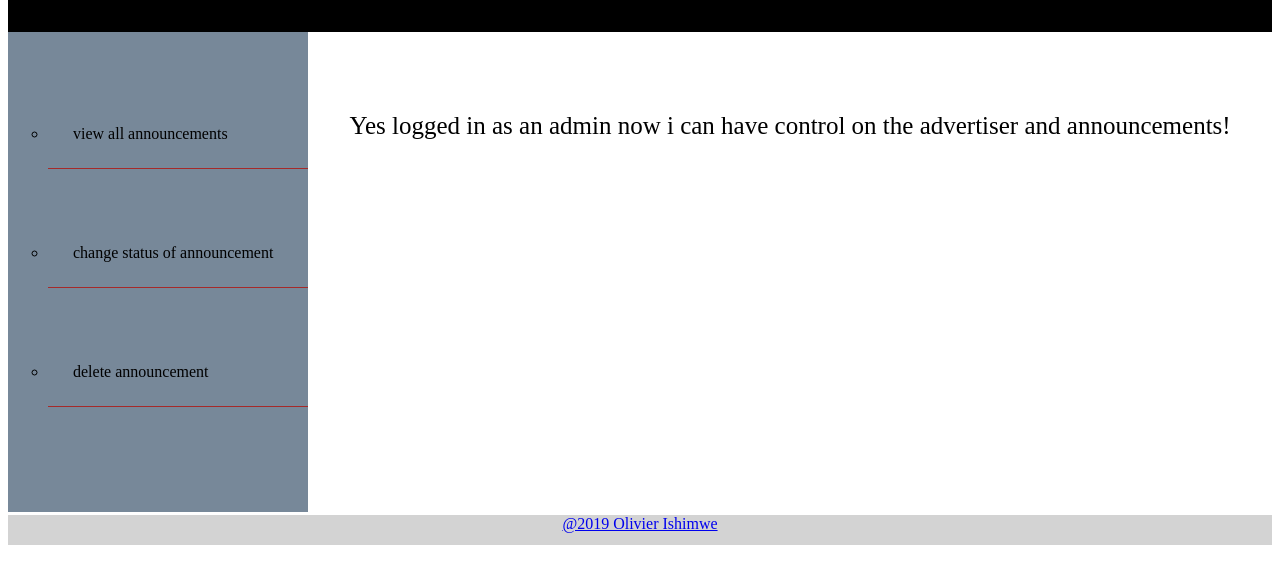
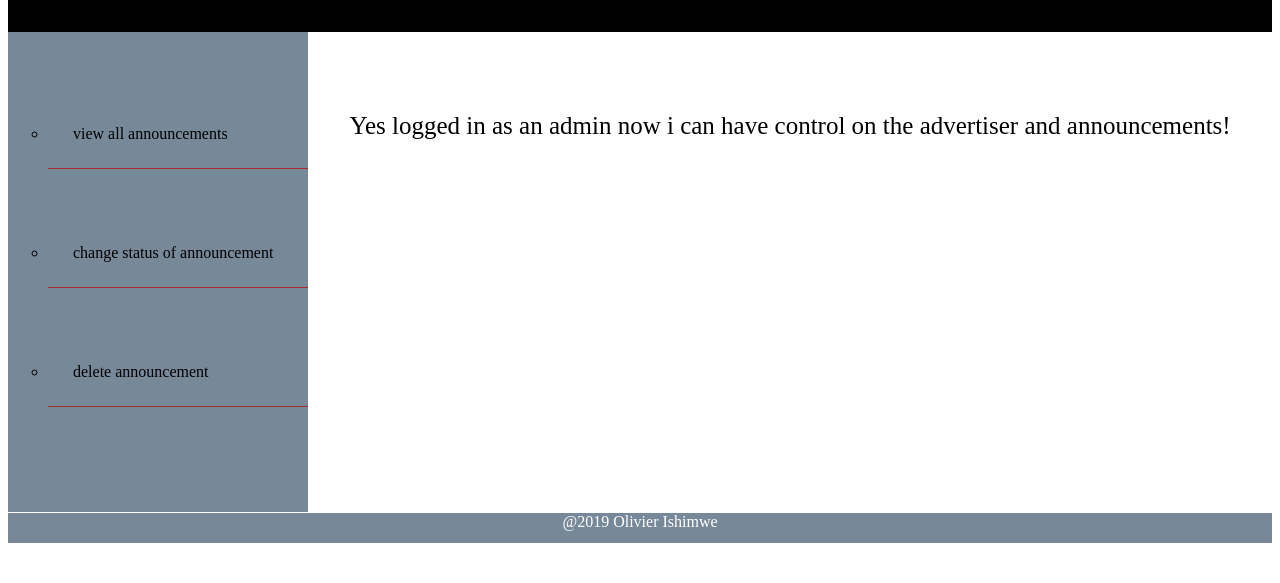
Before and after one commit to ishimwe04/announceIT, a plain HTML site: page admin.html in a window 1280 px wide. Shown: the part 95-678 px from the top of the page. Drawn offline with Linux system fonts and the light colour scheme.

Commit message:
Modify admin.css

```diff
--- a/admin.css
+++ b/admin.css
@@ -1,3 +1,6 @@
+*{
+    text-decoration: none;
+}
 .ad-header{
     width:100%;
     height:100px;
@@ -18,6 +21,7 @@
     height:480px;
     background: lightslategrey;
     float: left;
+
 }
 
 .menu ul li{
@@ -25,6 +29,7 @@
     list-style-type: circle;
     padding:25px;
     border-bottom: 1px solid brown;
+
 }
 
 .menu ul li:hover{
@@ -32,7 +37,7 @@
 }
 
 .data{
-    height:403px;
+    height:401px;
     background: white;
 }
 .data p{
@@ -44,6 +49,10 @@
     width:100%;
     height:30px;
     text-align: center;
-    background: lightgrey;
+    background: lightslategray;
     margin-top: 0;
 }
+
+.footer a{
+    color:white;
+}
```
